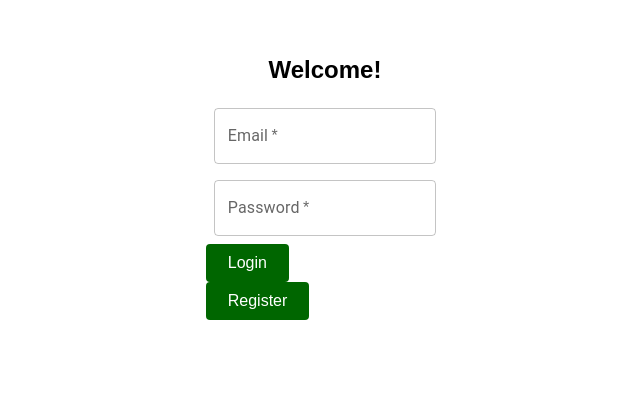
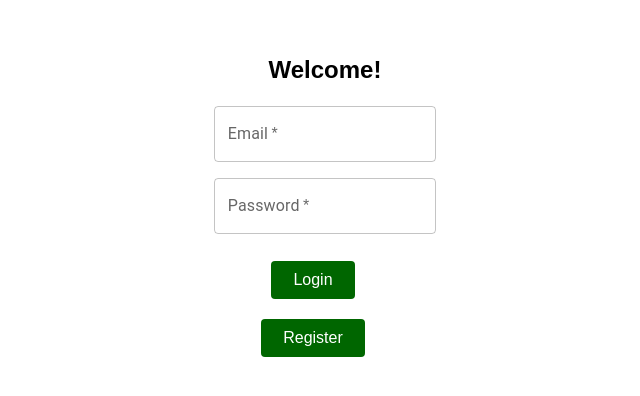
Before and after one commit to prod-des-project-2021/group_17, a React (Create React App) app in the folder frontend/: page /login in a window 1280 px wide. Shown: the part 150-546 px from the top of the page, without its empty margins (315-955 px from the left). Built offline with nearby package versions, Linux system fonts and the light colour scheme.

Commit message:
Update Login.js

```diff
--- a/frontend/src/pages/Login.js
+++ b/frontend/src/pages/Login.js
@@ -40,7 +40,9 @@ function Login(props) {
                         height: '5vh'
                     }}
                 >
-                    <h1>Welcome!</h1> </div>
+                    <h1>Welcome!</h1>
+                </div>
+                <br />
                 <div
                     style={{
                         display: 'flex',
@@ -76,16 +78,30 @@ function Login(props) {
                                 autoComplete="current-password"
                             />
                         </div>
-                        <div>
+                        <br />
+                        <div style={{
+                            display: 'flex',
+                            justifyContent: 'center',
+                            alignItems: 'center',
+                            height: '5vh'
+                        }}
+                        >
                             <LoginButton onClick={handleClick}>
                                 <LoginButtonLink to='/welcome'>Login</LoginButtonLink>
                             </LoginButton>
-                         </div>
-                         <div>
+                        </div>
+                        <br />
+                        <div style={{
+                            display: 'flex',
+                            justifyContent: 'center',
+                            alignItems: 'center',
+                            height: '5vh'
+                        }}
+                        >
                             <RegisterButton >
                                 <RegisterButtonLink to='/register'>Register</RegisterButtonLink>
                             </RegisterButton>
-                       </div>
+                        </div>
                     </Box>
 
                 </div>
```
